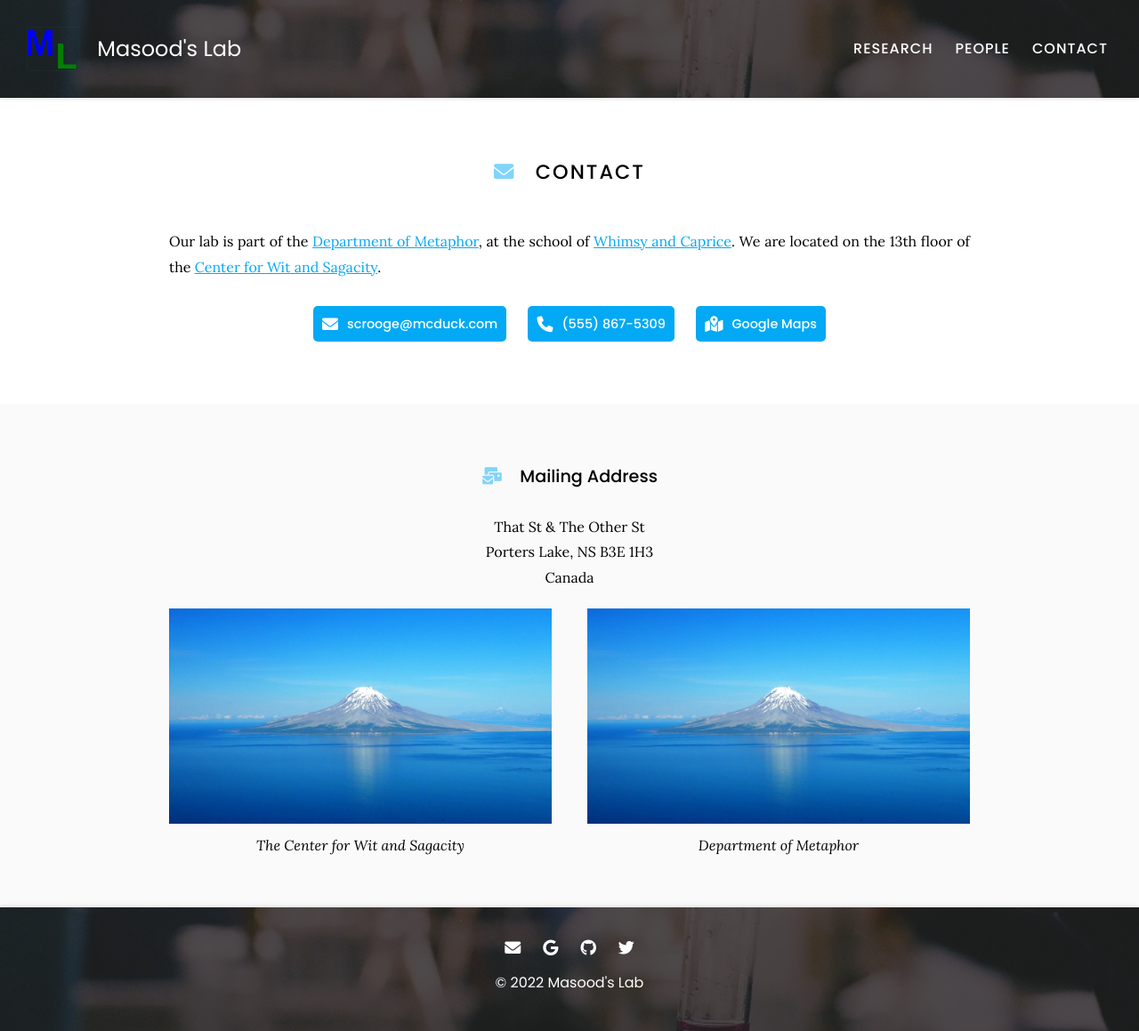
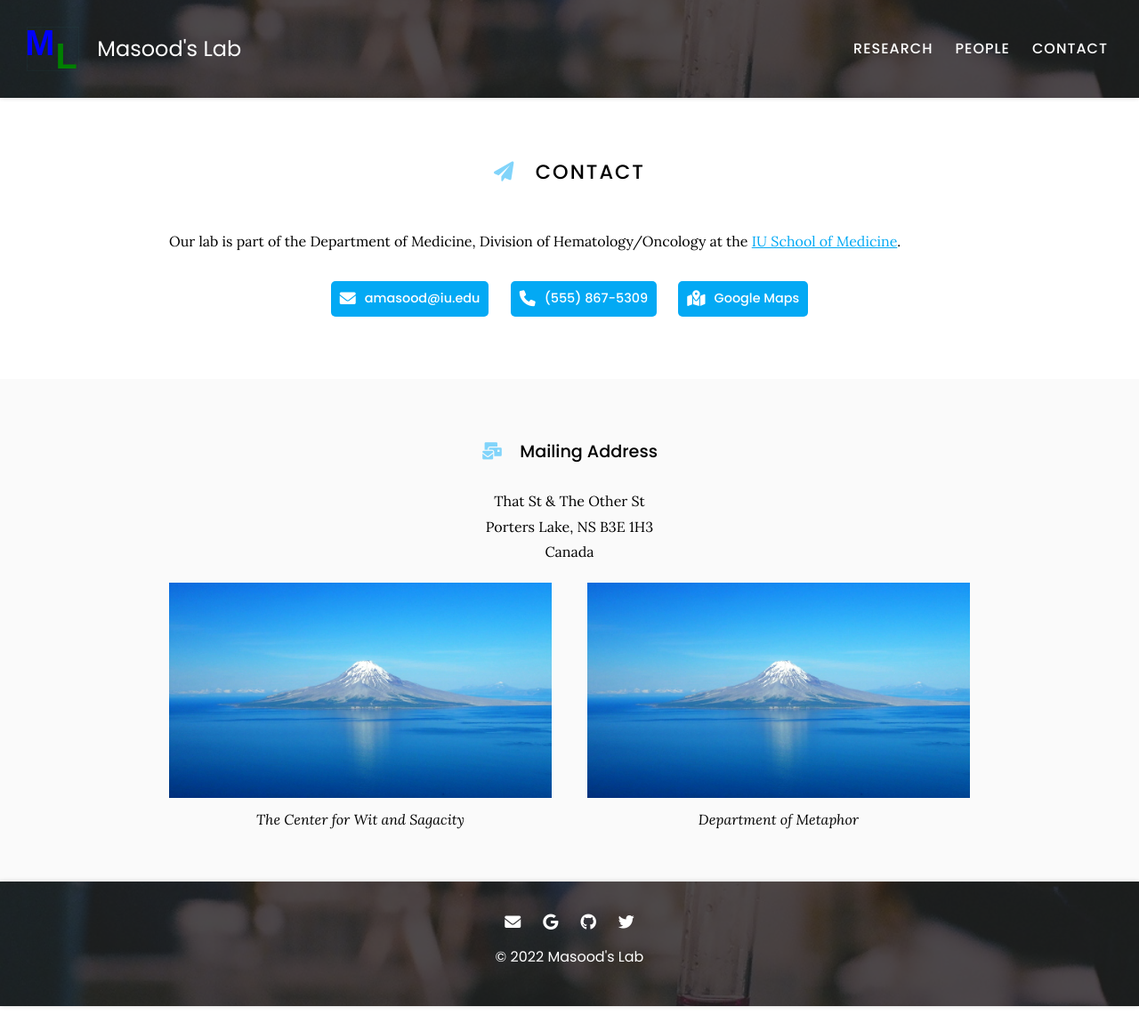
Before and after one commit to masoodlab/masoodlab.github.io, a Jekyll site: the page built from contact/index.md, in a window 1280 px wide. Shown: the whole page at 89% size. Built offline with Jekyll 4.4.1, drawn with Linux system fonts in a browser that asks for light colours; after the commit the page ends 1131 px from its top, so only the background shows below that.

```diff
--- a/contact/index.md
+++ b/contact/index.md
@@ -5,18 +5,17 @@ nav:
   tooltip: Email, address, and location
 ---
 
-# <i class="fas fa-envelope"></i>Contact
+# <i class="fas fa-paper-plane"></i>Contact
 
-Our lab is part of the [Department of Metaphor](), at the school of [Whimsy and Caprice]().
-We are located on the 13th floor of the [Center for Wit and Sagacity]().
+Our lab is part of the Department of Medicine, Division of Hematology/Oncology at the [IU School of Medicine]((https://medicine.iu.edu/)).
 
 {%
   include link.html
   type="email"
   icon=""
-  text="scrooge@mcduck.com"
+  text="amasood@iu.edu"
   tooltip=""
-  link="scrooge@mcduck.com"
+  link="amasood@iu.edu"
   style="button"
 %}
 {%
```
